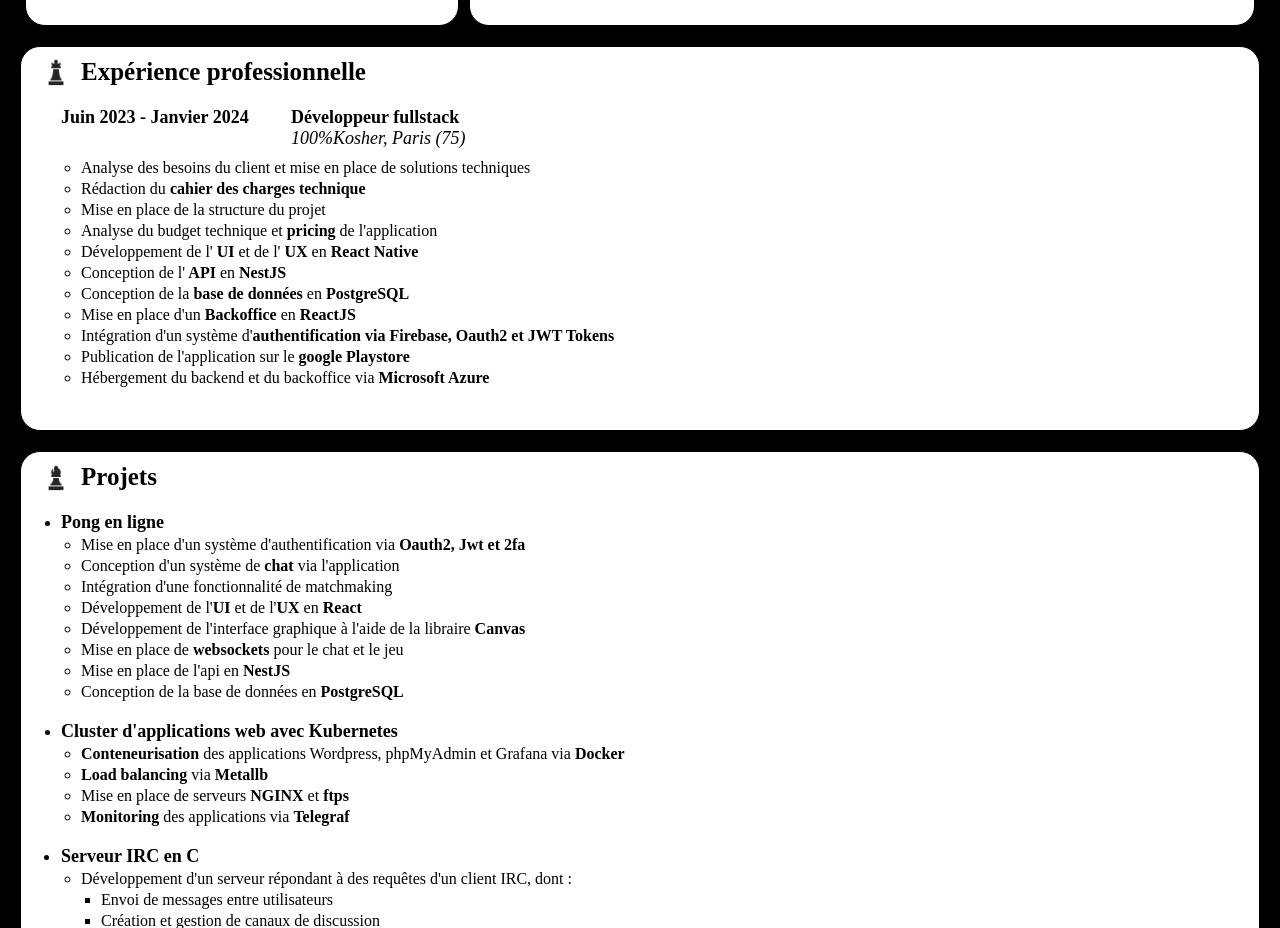
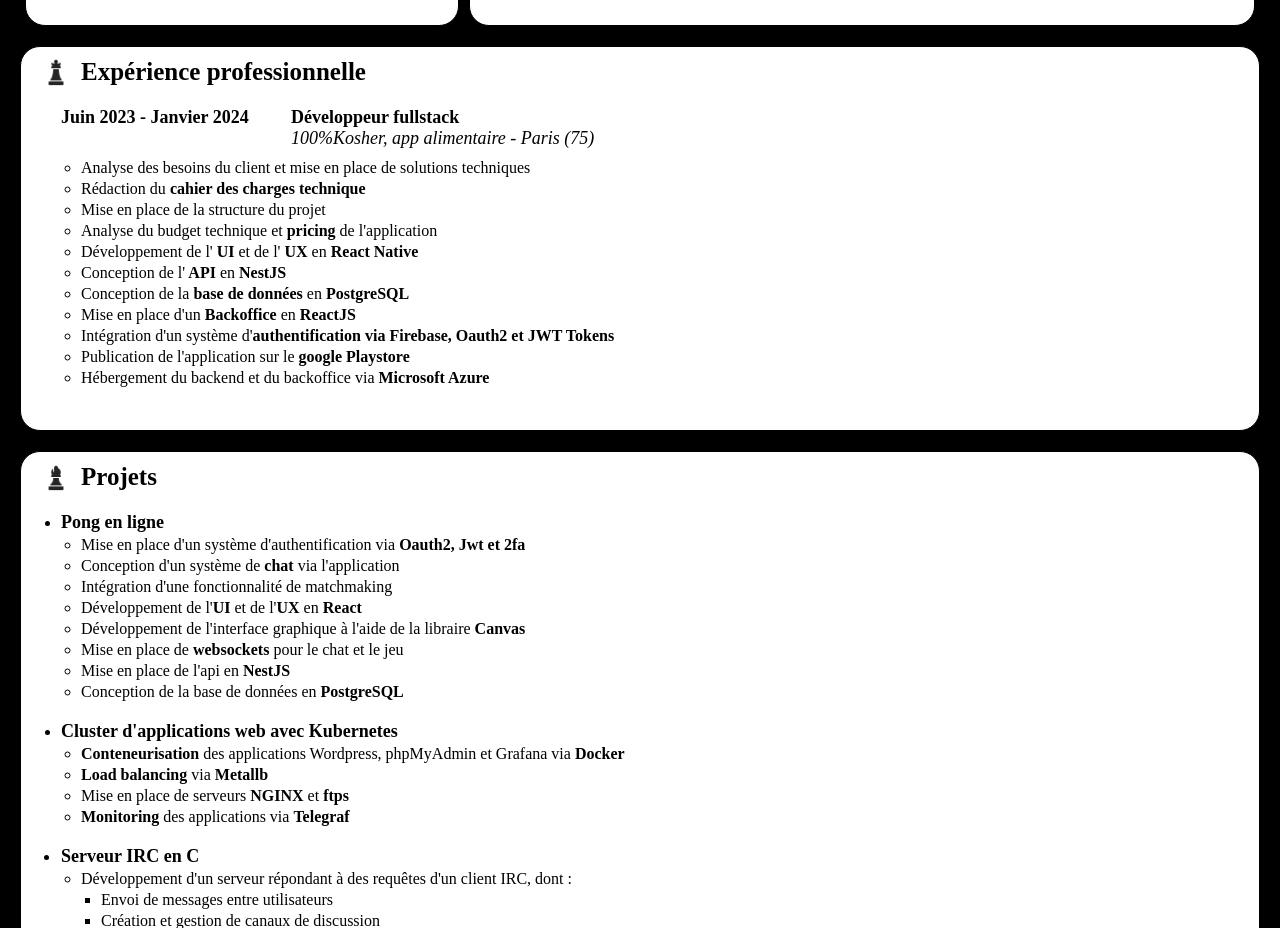
Before and after one commit to DenisChh/cv, a React (Create React App) app: page / in a window 1280 px wide. Shown: the part 900-1828 px from the top of the page. Built offline with nearby package versions, Linux system fonts and the light colour scheme.

Commit message:
precision kosherapp

```diff
--- a/src/components/exp/Kosherapp.js
+++ b/src/components/exp/Kosherapp.js
@@ -7,7 +7,7 @@ const Kosherapp = () => {
                 </div>
                 <div className='XpHeader'>
                     <div className='bold'>Développeur fullstack</div>
-                    <div className='italic'>100%Kosher, Paris (75)</div>
+                    <div className='italic'>100%Kosher, app alimentaire - Paris (75)</div>
                 </div>
             </div>
             <ul>
```
